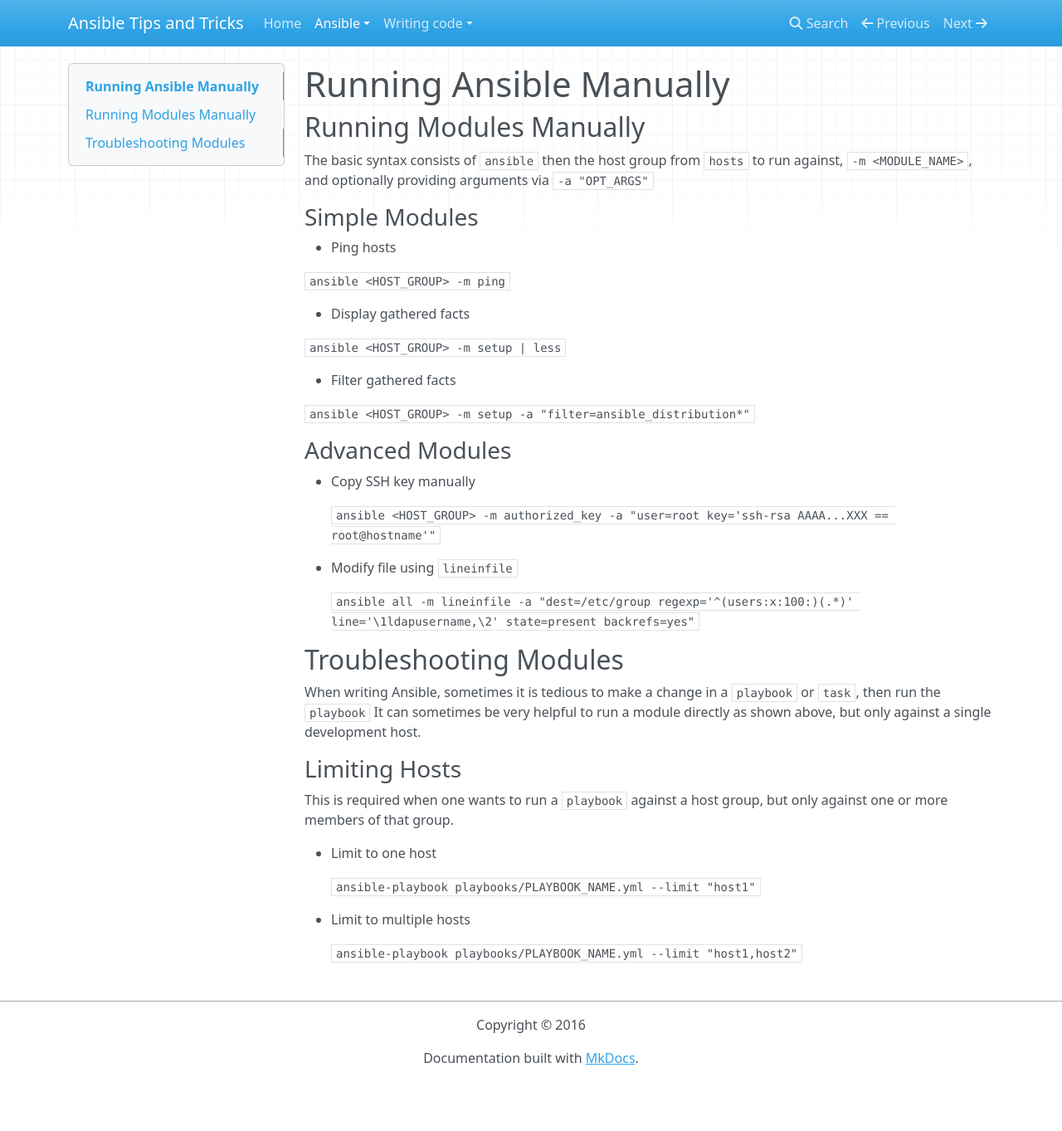
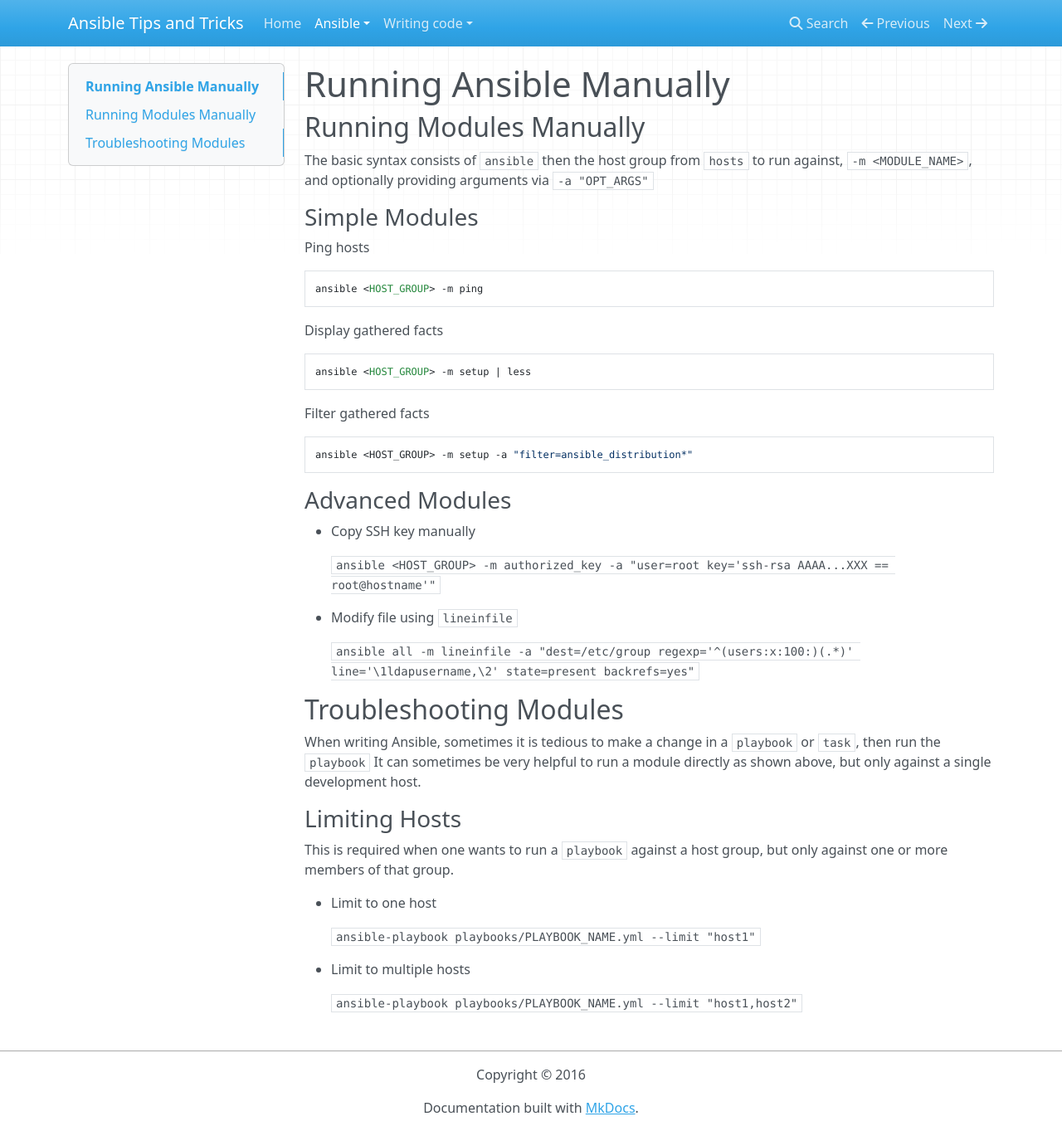
Before and after one commit to nfaction/ansible-tips-and-tricks, an MkDocs documentation site: the page built from docs/ansible/commands.md, in a window 1280 px wide and 1363 px high. Shown: the whole window at 83% size. Built offline with MkDocs 1.6.1, drawn with Linux system fonts in a browser that asks for light colours; nearby versions of some CDN libraries; old or Windows-style settings are respelled for this version of MkDocs.

````diff
--- a/docs/ansible/commands.md
+++ b/docs/ansible/commands.md
@@ -6,23 +6,23 @@ The basic syntax consists of `ansible` then the host group from `hosts` to run a
 
 ### Simple Modules
 
-* Ping hosts
+Ping hosts
 
-  ```
-  ansible <HOST_GROUP> -m ping
-  ```
+```
+ansible <HOST_GROUP> -m ping
+```
 
-* Display gathered facts
+Display gathered facts
 
-  ```
-  ansible <HOST_GROUP> -m setup | less
-  ```
+```
+ansible <HOST_GROUP> -m setup | less
+```
 
-* Filter gathered facts
+Filter gathered facts
 
-  ```
-  ansible <HOST_GROUP> -m setup -a "filter=ansible_distribution*"
-  ```
+```
+ansible <HOST_GROUP> -m setup -a "filter=ansible_distribution*"
+```
 
 ### Advanced Modules
 
````
